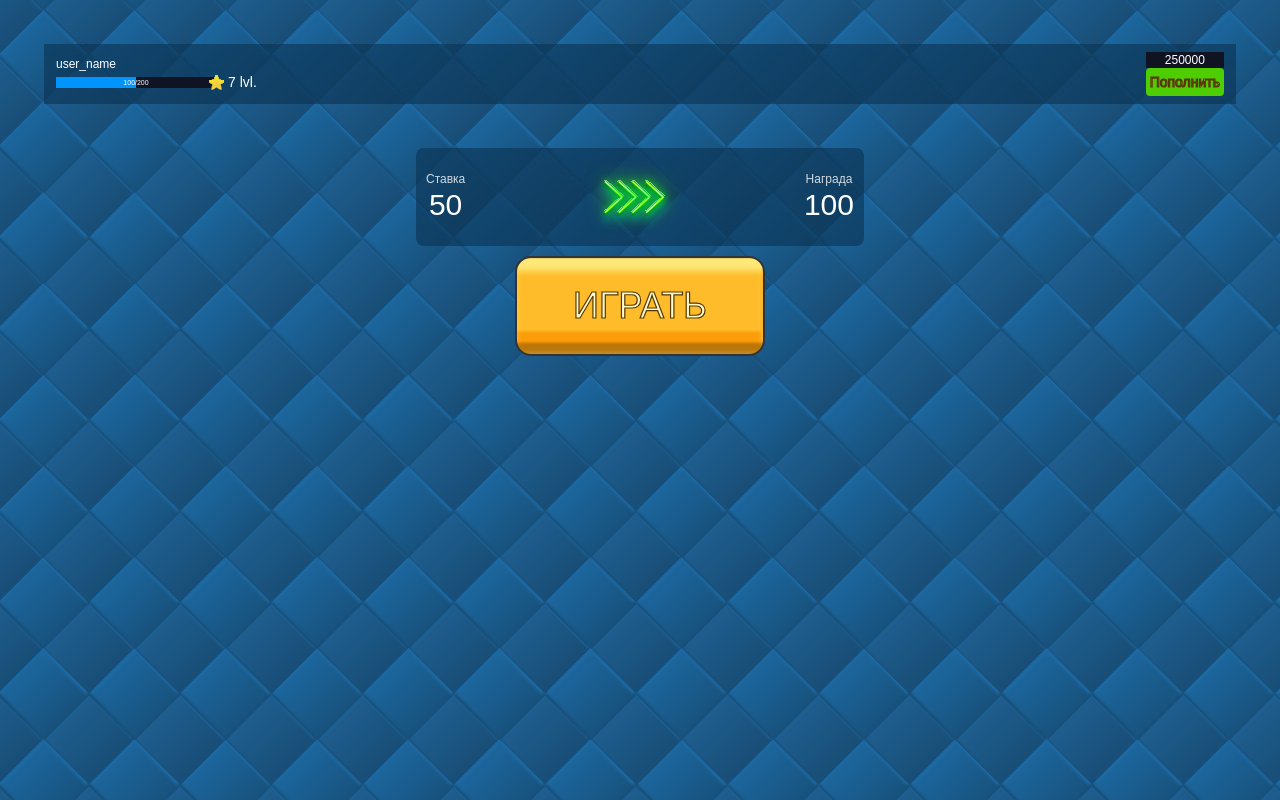
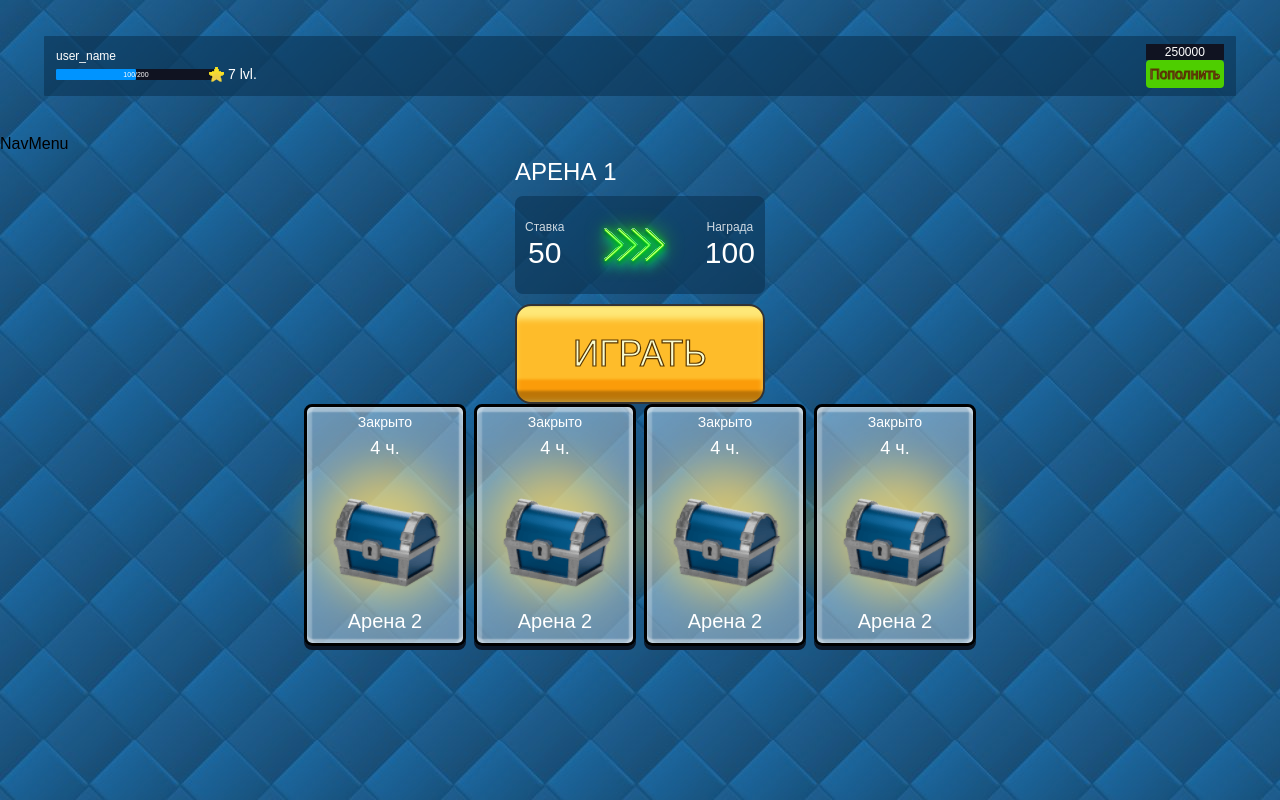
Before and after one commit to DenisEgorov200/rps, a React (Vite) app: page / in a window 1280 px wide. Built offline with nearby package versions, Linux system fonts and the light colour scheme; some icons are missing.

Commit message:
feat: add layout

```diff
--- a/src/app/app.tsx
+++ b/src/app/app.tsx
@@ -1,12 +1,13 @@
+import { ChestCardList } from '@entities/chest'
+import { Layout } from '@layout'
 import { Button } from '@shared/ui/button'
-import { Header } from '@widgets/header'
 
 export const App = () => {
   return (
-    <>
-      <Header />
-      <main>
-        <div className="container px-5 mx-auto flex flex-col items-center">
+    <Layout>
+      <div className="container px-5 mx-auto flex flex-col items-center">
+        <div>
+          <h2 className="text-2xl text-white uppercase mb-2">Арена 1</h2>
           <div className="w-full max-w-md p-2.5 flex items-center justify-between bg-blue-400/60 rounded-lg mb-2.5">
             <div className="text-center text-3xl text-white">
               <h3 className="text-xs opacity-80">Ставка</h3>
@@ -20,7 +21,8 @@ export const App = () => {
           </div>
           <Button label="играть" intent="primary" size="large" />
         </div>
-      </main>
-    </>
+        <ChestCardList />
+      </div>
+    </Layout>
   )
 }
--- /dev/null
+++ b/src/entities/chest/index.ts
@@ -0,0 +1,2 @@
+export { ChestCard } from './ui/chest-card'
+export { ChestCardList } from './ui/chest-card-list'
--- /dev/null
+++ b/src/entities/chest/ui/chest-card-list.tsx
@@ -0,0 +1,12 @@
+import { ChestCard } from '..'
+
+export const ChestCardList = () => {
+  return (
+    <div className="flex items-center gap-2">
+      <ChestCard />
+      <ChestCard />
+      <ChestCard />
+      <ChestCard />
+    </div>
+  )
+}
--- /dev/null
+++ b/src/entities/chest/ui/chest-card.tsx
@@ -0,0 +1,13 @@
+export const ChestCard = () => {
+  return (
+    <div className="flex flex-col items-center py-2 px-3 bg-white/35 shadow-chest border-3px border-black rounded-lg text-white gap-2.5">
+      <span className="text-sm leading-none">Закрыто</span>
+      <span className="text-lg leading-none">4 ч.</span>
+      <div className="relative">
+        <img src="/images/chest.png" alt="chest" />
+        <div className="absolute -z-10 left-0 top-0 w-full h-full bg-[#FFC80AB0] rounded-full blur-xl" />
+      </div>
+      <h4 className="text-xl capitalize">Арена 2</h4>
+    </div>
+  )
+}
--- /dev/null
+++ b/src/layout/index.tsx
@@ -0,0 +1,17 @@
+import { ReactNode } from 'react'
+import { Header } from './ui/header'
+import { NavMenu } from './ui/nav-menu'
+
+interface Props {
+  children: ReactNode
+}
+
+export const Layout = ({ children }: Props) => {
+  return (
+    <>
+      <Header />
+      <NavMenu />
+      <main>{children}</main>
+    </>
+  )
+}
--- a/src/widgets/header/ui/header.tsx
+++ b/src/layout/ui/header/ui/header.tsx
@@ -4,7 +4,7 @@ import { Progress } from '@shared/ui/progress'
 
 export const Header = () => {
   return (
-    <header className="py-11">
+    <header className="py-9">
       <div className="container px-5 mx-auto flex items-center justify-between gap-2">
         <IconButton src="/icons/avatar.svg" alt="avatar" />
         <div className="w-full flex items-center justify-between py-2 px-3 bg-blue-400/60 rounded-1px gap-7">
--- /dev/null
+++ b/src/layout/ui/nav-menu/index.ts
@@ -0,0 +1 @@
+export { NavMenu } from './ui/nav-menu'
--- /dev/null
+++ b/src/layout/ui/nav-menu/ui/nav-menu.tsx
@@ -0,0 +1,3 @@
+export const NavMenu = () => {
+  return <div>NavMenu</div>
+}
--- a/tailwind.config.js
+++ b/tailwind.config.js
@@ -17,8 +17,14 @@ export default {
           400: "rgba(var(--color-blue3), <alpha-value>)"
         },
       },
+      borderWidth: {
+        '3px': '0.19rem'
+      },
       borderRadius: {
-        '1-px': '0.0625rem'
+        '1px': '0.0625rem',
+      },
+      boxShadow: {
+        chest: '0px 4px 0.3px 0px rgb(10, 23, 40),inset 0px 5px 1.7px 0px rgba(255, 255, 255, 0.4),inset 5px 0px 1.7px 0px rgba(255, 255, 255, 0.25),inset 0px -4px 1.7px 0px rgba(255, 255, 255, 0.4),inset -4px 0px 1.7px 0px rgba(255, 255, 255, 0.4)'
       }
     }
   },
--- a/tsconfig.json
+++ b/tsconfig.json
@@ -26,6 +26,7 @@
       "@app/*": ["src/app/*"],
       "@processes/*": ["src/processes/*"],
       "@pages/*": ["src/pages/*"],
+      "@layout/*": ["src/layout/*"],
       "@widgets/*": ["src/widgets/*"],
       "@features/*": ["src/features/*"],
       "@entities/*": ["src/entities/*"],
--- a/vite.config.ts
+++ b/vite.config.ts
@@ -11,6 +11,7 @@ export default defineConfig({
       "@app": path.resolve("src/app"),
       "@processes": path.resolve("src/processes"),
       "@pages": path.resolve("src/pages"),
+      "@layout": path.resolve("src/layout"),
       "@widgets": path.resolve("src/widgets"),
       "@features": path.resolve("src/features"),
       "@entities": path.resolve("src/entities"),
```
Also changed, not shown: public/images/chest.png (added), src/layout/ui/header/index.ts (renamed from src/widgets/header/index.ts).
